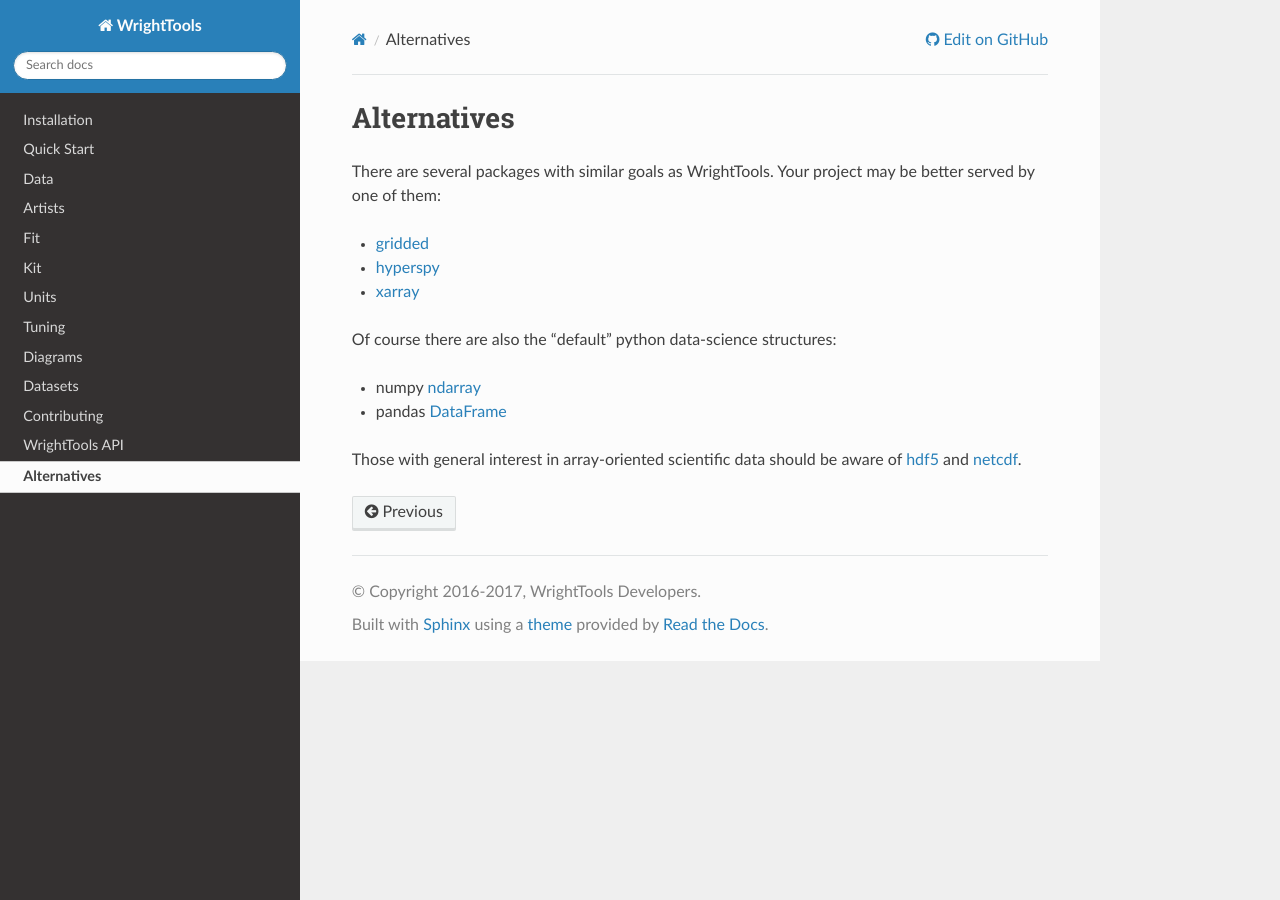
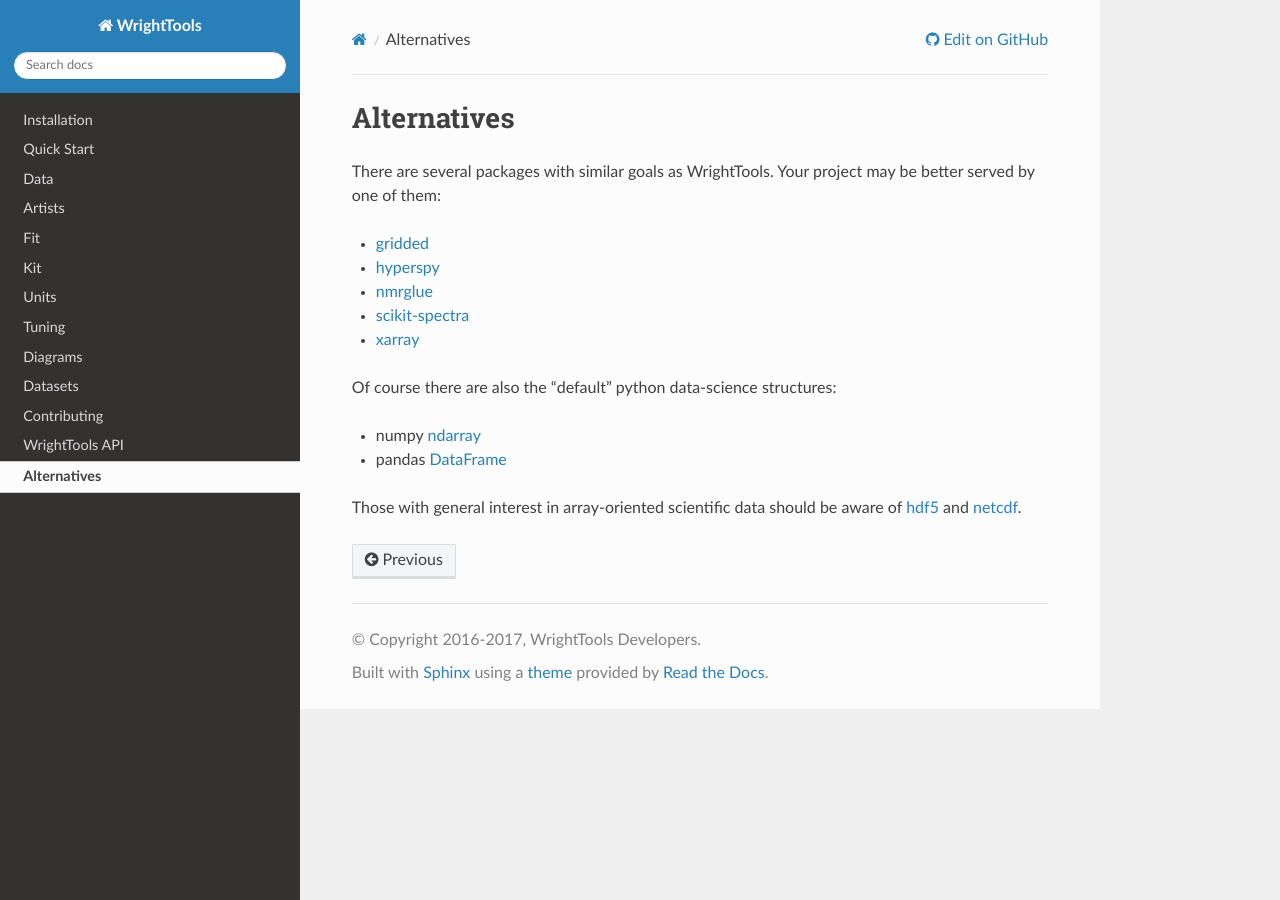
Before and after one commit to wright-group/WrightTools, a Sphinx documentation site: the page built from docs/alternatives.rst, in a window 1280 px wide. Built offline with Sphinx 7.4.7 and the Read the Docs theme 2.0.0, drawn with Linux system fonts in a browser that asks for light colours; pages that are not in the unit, such as notebooks, are missing from menus; the version number could not be read and is left out.

Commit message:
add nmrglue, scikit-spectra to alternatives (resolves #260)

```diff
--- a/docs/alternatives.rst
+++ b/docs/alternatives.rst
@@ -8,6 +8,8 @@ Your project may be better served by one of them:
 
 - gridded_
 - hyperspy_
+- nmrglue_
+- scikit-spectra_
 - xarray_
 
 Of course there are also the "default" python data-science structures:
@@ -17,10 +19,12 @@ Of course there are also the "default" python data-science structures:
 
 Those with general interest in array-oriented scientific data should be aware of hdf5_ and netcdf_.
 
+.. _DataFrame: https://pandas.pydata.org/pandas-docs/stable/generated/pandas.DataFrame.html
 .. _gridded: https://noaa-orr-erd.github.io/gridded/
 .. _hyperspy: http://hyperspy.org/
-.. _xarray: http://xarray.pydata.org/
 .. _ndarray: https://docs.scipy.org/doc/numpy/reference/generated/numpy.ndarray.html
-.. _DataFrame: https://pandas.pydata.org/pandas-docs/stable/generated/pandas.DataFrame.html
 .. _hdf5: https://support.hdfgroup.org/HDF5/
 .. _netcdf: https://www.unidata.ucar.edu/software/netcdf/
+.. _nmrglue: http://www.nmrglue.com/
+.. _scikit-spectra: http://hugadams.github.io/scikit-spectra/
+.. _xarray: http://xarray.pydata.org/
```
